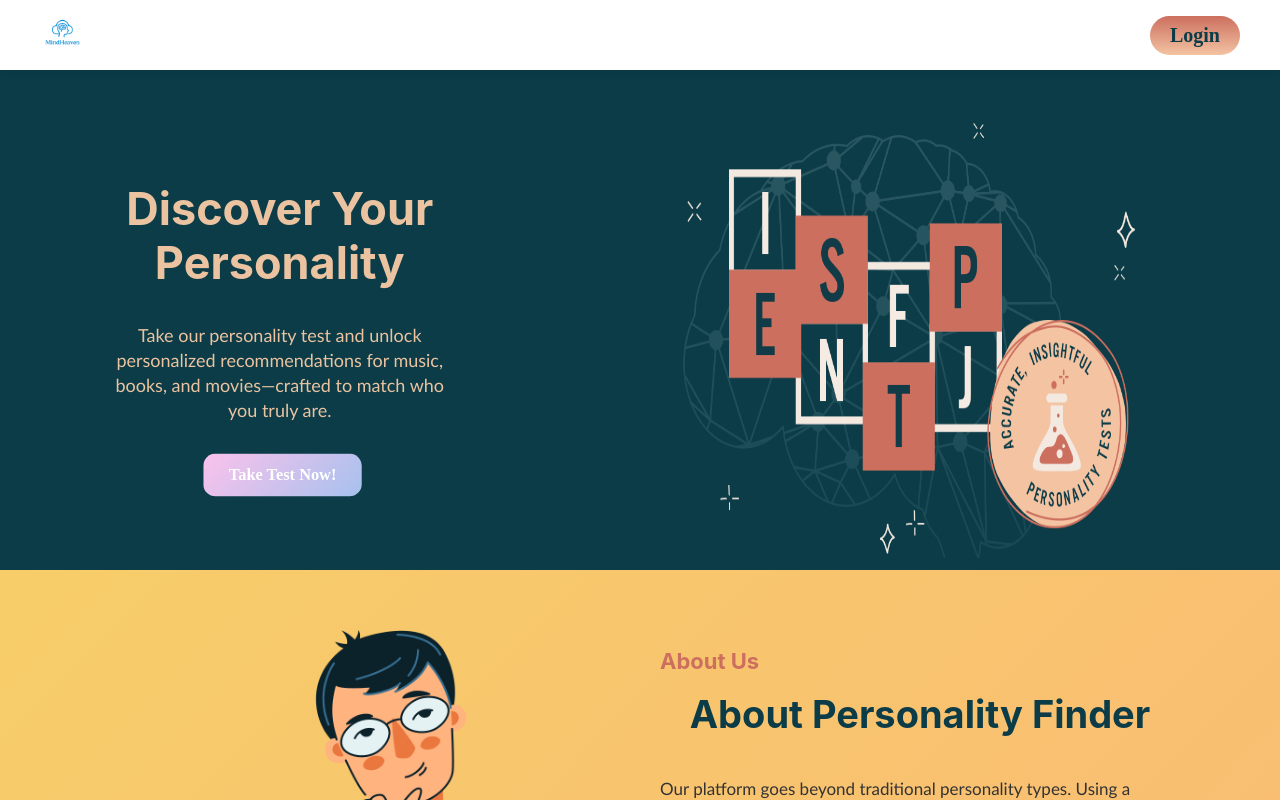
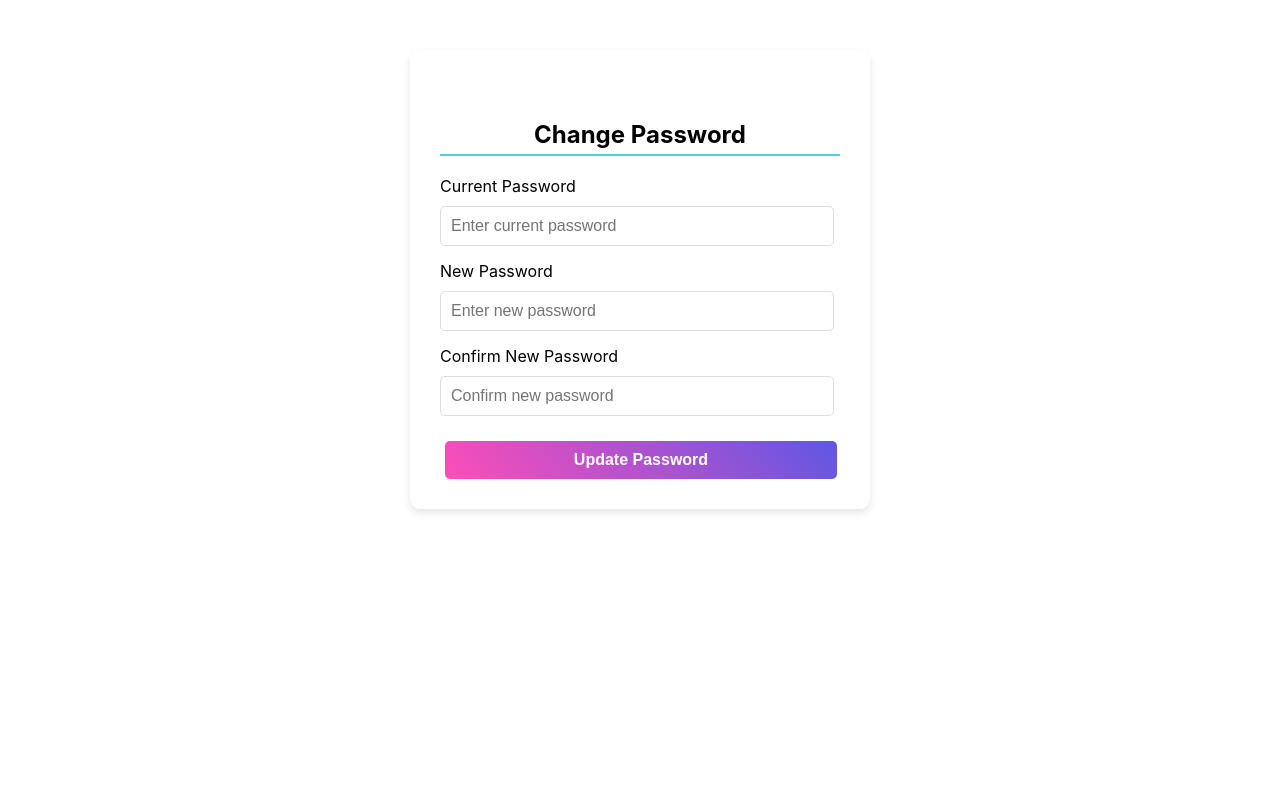
Before and after one commit to Tayyaba-Shaheen856/MindHeaven, a React (Create React App) app: page /reset-password in a window 1280 px wide. Before the commit this address led to /. Shown: the top 800 px of the page. Built offline with nearby package versions, Linux system fonts and the light colour scheme; no server answers; sample sign-in values are in the browser's storage.

Commit message:
reset password button functiom and saving moods/journals added

```diff
--- a/src/App.js
+++ b/src/App.js
@@ -8,8 +8,7 @@ import ProfileTab from './components/ProfileTab';
 import RegisterPage from './components/RegisterPage';
 import PersonalityTest from './components/PersonalityTest';
 import Dashboard from './components/Dashboard';
-import ResetPasswordPage from './components/ResetPasswordPage'; // <-- import reset password page
-
+import ResetPasswordPage from './components/ResetPasswordPage';
 
 function App() {
   const token = localStorage.getItem('token');
@@ -19,17 +18,17 @@ function App() {
       <Routes>
         <Route path="/" element={<LandingPage />} />
         <Route path="/login" element={<LoginPage />} />
+        <Route path="/forgot" element={<ForgotPage />} />
 
-        <Route path="/forgot" element={<ForgotPage />} />
-        <Route path="/resetpage" element={<ResetPasswordPage />} />
+        {/* Reset password routes */}
+        <Route
+          path="/reset-password"
+          element={token ? <ResetPasswordPage /> : <Navigate to="/login" />}
+        />
+        <Route path="/reset-password/:token" element={<ResetPasswordPage />} />
+
         <Route path="/mood" element={<MoodTrackingPage />} />
-
         <Route path="/profile" element={<ProfileTab />} />
-
-
-
-
-
         <Route path="/register" element={<RegisterPage />} />
         <Route
           path="/personality"
@@ -39,15 +38,8 @@ function App() {
           path="/dashboard/*"
           element={token ? <Dashboard /> : <Navigate to="/login" />}
         />
-        {/* <Route
-          path="/reset-password"
-          element={token ? <ResetPasswordPage /> : <Navigate to="/login" />}
-        /> */}
-
-        <Route path="/reset-password/:token" element={<ResetPasswordPage />} />
         {/* Redirect unknown routes */}
         <Route path="*" element={<Navigate to="/" />} />
-
       </Routes>
     </Router>
   );
--- a/src/components/MoodTrackingPage.js
+++ b/src/components/MoodTrackingPage.js
@@ -18,10 +18,11 @@ const MoodTrackingPage = () => {
   const [loading, setLoading] = useState(false);
 
   const token = localStorage.getItem('token');
-  const API_URL = process.env.REACT_APP_API_URL;
+  const API_URL = process.env.REACT_APP_API_URL || 'http://localhost:5000';
 
+  // Fetch previous moods and journal entries
   useEffect(() => {
-    const fetchMoods = async () => {
+    const fetchEntries = async () => {
       try {
         const res = await fetch(`${API_URL}/api/auth/mood`, {
           headers: { Authorization: `Bearer ${token}` }
@@ -31,19 +32,20 @@ const MoodTrackingPage = () => {
           setEntries(data);
         }
       } catch (err) {
-        console.error(err);
+        console.error('Error fetching entries:', err);
       }
     };
-    fetchMoods();
+    fetchEntries();
   }, [API_URL, token]);
 
+  // Submit mood entry
   const submitMood = async () => {
-    const moodToSubmit = customMood || mood;
+    const moodToSubmit = customMood.trim() || mood;
     if (!moodToSubmit) return alert('Please select or enter a mood');
 
     try {
       setLoading(true);
-      const res = await fetch(`${API_URL}/api/mood`, {
+      const res = await fetch(`${API_URL}/api/auth/mood`, {
         method: 'POST',
         headers: {
           'Content-Type': 'application/json',
@@ -54,26 +56,47 @@ const MoodTrackingPage = () => {
 
       if (res.ok) {
         const newEntry = await res.json();
-        setEntries(prev => [newEntry.mood, ...prev]);
+        setEntries(prev => [newEntry, ...prev]); // use the full entry object
         setMood('');
         setCustomMood('');
+      } else {
+        const errData = await res.json();
+        alert(errData.error || 'Error saving mood');
       }
     } catch (err) {
-      console.error(err);
+      console.error('Error saving mood:', err);
     } finally {
       setLoading(false);
     }
   };
 
-  const submitJournal = () => {
+  // Submit journal entry
+  const submitJournal = async () => {
     if (!journal.trim()) return alert('Write something first!');
-    const newEntry = {
-      emoji: `📝 Journal Entry`,
-      note: journal,
-      timestamp: new Date()
-    };
-    setEntries(prev => [newEntry, ...prev]);
-    setJournal('');
+    try {
+      setLoading(true);
+      const res = await fetch(`${API_URL}/api/auth/mood`, {
+        method: 'POST',
+        headers: {
+          'Content-Type': 'application/json',
+          Authorization: `Bearer ${token}`
+        },
+        body: JSON.stringify({ emoji: '📝 Journal Entry', note: journal })
+      });
+
+      if (res.ok) {
+        const newEntry = await res.json();
+        setEntries(prev => [newEntry, ...prev]); // use the full entry object
+        setJournal('');
+      } else {
+        const errData = await res.json();
+        alert(errData.error || 'Error saving journal');
+      }
+    } catch (err) {
+      console.error('Error saving journal:', err);
+    } finally {
+      setLoading(false);
+    }
   };
 
   const bgColor = moodColors[customMood || mood] || moodColors.Default;
@@ -107,7 +130,7 @@ const MoodTrackingPage = () => {
           placeholder="Write your thoughts (max 5000 chars)"
           maxLength={5000}
         />
-        <button onClick={submitJournal}>Save Journal</button>
+        <button onClick={submitJournal} disabled={loading}>Save Journal</button>
       </div>
 
       <div className="entries-section">
--- a/src/components/ResetPasswordPage.js
+++ b/src/components/ResetPasswordPage.js
@@ -1,37 +1,57 @@
 import React, { useState } from "react";
-import { useNavigate } from "react-router-dom";
+import { useNavigate, useParams } from "react-router-dom";
 import "./style/ResetPasswordPage.css";
 
-function ResetPassword() {
+function ResetPasswordPage() {
   const navigate = useNavigate();
+  const { token: urlToken } = useParams(); // token from email link
+  const loggedInToken = localStorage.getItem("token"); // logged-in user
+  const isLoggedIn = !!loggedInToken;
 
-  const [password, setPassword] = useState("");
+  const [currentPassword, setCurrentPassword] = useState("");
+  const [newPassword, setNewPassword] = useState("");
   const [confirmPassword, setConfirmPassword] = useState("");
   const [message, setMessage] = useState("");
-
-  // 👇 Get token from localStorage instead of URL
-  const token = localStorage.getItem("resetToken");
+  const [success, setSuccess] = useState(false);
 
   const handleSubmit = async (e) => {
     e.preventDefault();
     setMessage("");
 
-    if (password !== confirmPassword) {
+    if (newPassword !== confirmPassword) {
       setMessage("Passwords do not match!");
       return;
     }
 
-    if (!token) {
+    try {
+      let res;
+
+      if (isLoggedIn) {
+        // Logged-in user: change password
+        res = await fetch("http://localhost:5000/api/auth/change-password", {
+          method: "POST",
+          headers: {
+            "Content-Type": "application/json",
+            Authorization: `Bearer ${loggedInToken}`,
+          },
+          body: JSON.stringify({ currentPassword, newPassword }),
+        });
+      } else {
+        // Forgot password flow
+        if (!urlToken) {
           setMessage("No reset token found. Please request a new one.");
           return;
         }
 
-    try {
-      const res = await fetch(`http://localhost:5000/api/auth/reset-password/${token}`, {
+        res = await fetch(
+          `http://localhost:5000/api/auth/reset-password/${urlToken}`,
+          {
             method: "POST",
             headers: { "Content-Type": "application/json" },
-        body: JSON.stringify({ password }),
-      });
+            body: JSON.stringify({ password: newPassword }),
+          }
+        );
+      }
 
       const data = await res.json();
 
@@ -40,15 +60,19 @@ function ResetPassword() {
         return;
       }
 
-      setMessage(data.message);
-      setPassword("");
+      // Show success
+      setMessage(data.message || "Password updated successfully!");
+      setSuccess(true);
+      setCurrentPassword("");
+      setNewPassword("");
       setConfirmPassword("");
 
-      // clear token from localStorage after successful reset
-      localStorage.removeItem("resetToken");
+      if (!isLoggedIn) localStorage.removeItem("resetToken");
 
-      // Navigate to login page after successful reset
-      setTimeout(() => navigate("/login"), 2000);
+      // Auto-redirect after 2s
+      setTimeout(() => {
+        navigate(isLoggedIn ? "/dashboard" : "/login");
+      }, 2000);
     } catch (err) {
       console.error(err);
       setMessage("Server error, try again later");
@@ -57,25 +81,64 @@ function ResetPassword() {
 
   return (
     <div className="reset-container">
-      <h2>Reset Password</h2>
+      <h2>{isLoggedIn ? "Change Password" : "Reset Password"}</h2>
       <form onSubmit={handleSubmit}>
+        {isLoggedIn && (
+          <div className="input-group">
+            <label htmlFor="currentPassword">Current Password</label>
             <input
+              id="currentPassword"
+              type="password"
+              placeholder="Enter current password"
+              value={currentPassword}
+              onChange={(e) => setCurrentPassword(e.target.value)}
+              required
+            />
+          </div>
+        )}
+        <div className="input-group">
+          <label htmlFor="newPassword">New Password</label>
+          <input
+            id="newPassword"
             type="password"
             placeholder="Enter new password"
-          value={password}
-          onChange={(e) => setPassword(e.target.value)}
+            value={newPassword}
+            onChange={(e) => setNewPassword(e.target.value)}
+            required
           />
+        </div>
+        <div className="input-group">
+          <label htmlFor="confirmPassword">Confirm New Password</label>
           <input
+            id="confirmPassword"
             type="password"
             placeholder="Confirm new password"
             value={confirmPassword}
             onChange={(e) => setConfirmPassword(e.target.value)}
+            required
           />
-        <button type="submit">Reset Password</button>
+        </div>
+        <button type="submit">
+          {isLoggedIn ? "Update Password" : "Reset Password"}
+        </button>
       </form>
-      {message && <p className="info-text">{message}</p>}
+
+      {message && (
+        <p className={`info-text ${success ? "success" : "error"}`}>{message}</p>
+      )}
+
+      {success && (
+        <div className="success-overlay">
+          <div className="success-modal">
+            <h3>Password Updated ✅</h3>
+            <p>
+              You will be redirected to {isLoggedIn ? "Dashboard" : "Login"} shortly.
+            </p>
+          </div>
+        </div>
+      )}
     </div>
   );
 }
 
-export default ResetPassword;
+export default ResetPasswordPage;
```
Also changed, not shown: src/components/ProfileInfoPage.js (+8 -3 lines), 1 other file (tests, documents, lock files or other folders). Lines whose indentation alone changed are shown as unchanged.
